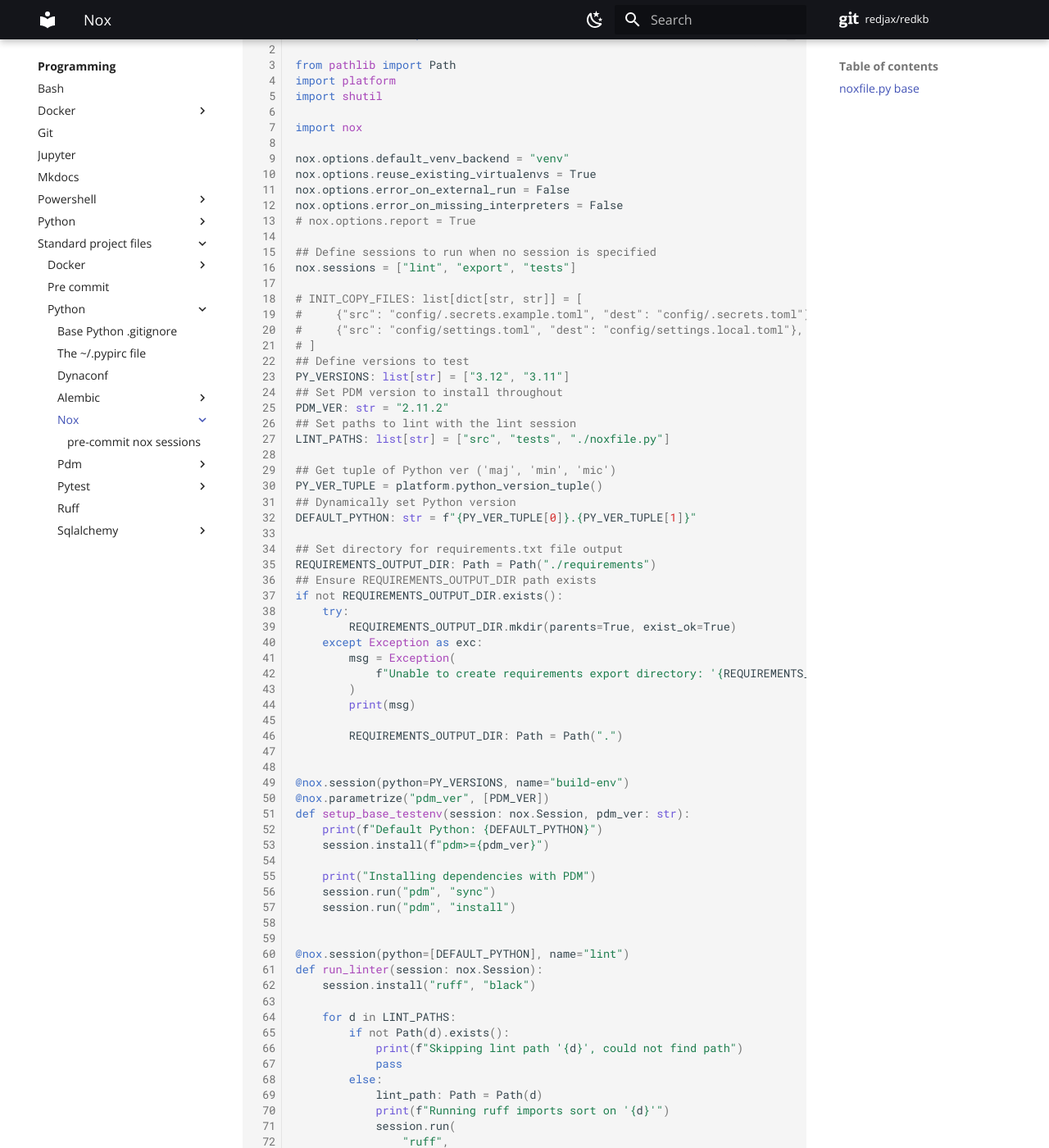
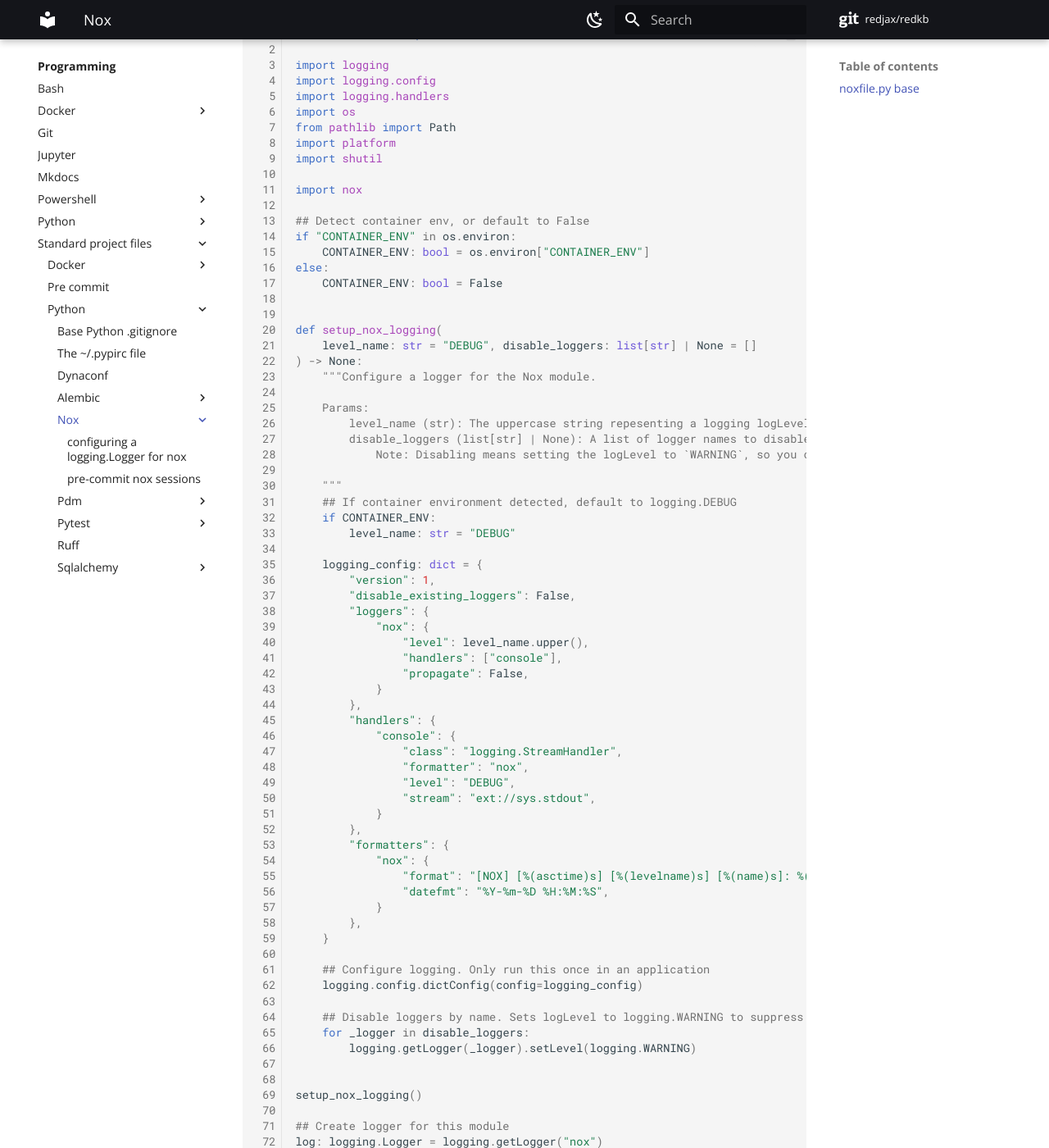
Before and after one commit to redjax/redkb, an MkDocs documentation site: the page built from docs/programming/standard-project-files/python/nox/index.md, in a window 1280 px wide and 1400 px high, scrolled down 1032 px. Shown: the whole window at 82% size. Built offline with MkDocs 1.6.1 and Material for MkDocs 9.7.7, drawn with Linux system fonts in a browser that asks for light colours; comment, search, counter and statistics services are not loaded; some of the changed text lies outside the part shown.

Commit message:
Update noxfile.
Add noxfile docs for logging.

Update noxfile in docs

````diff
--- a/docs/programming/standard-project-files/python/nox/index.md
+++ b/docs/programming/standard-project-files/python/nox/index.md
@@ -36,12 +36,80 @@
 ```py title="noxfile.py" linenums="1"
 from __future__ import annotations
 
+import logging
+import logging.config
+import logging.handlers
+import os
 from pathlib import Path
 import platform
 import shutil
 
 import nox
 
+## Detect container env, or default to False
+if "CONTAINER_ENV" in os.environ:
+    CONTAINER_ENV: bool = os.environ["CONTAINER_ENV"]
+else:
+    CONTAINER_ENV: bool = False
+
+
+def setup_nox_logging(
+    level_name: str = "DEBUG", disable_loggers: list[str] | None = []
+) -> None:
+    """Configure a logger for the Nox module.
+
+    Params:
+        level_name (str): The uppercase string repesenting a logging logLevel.
+        disable_loggers (list[str] | None): A list of logger names to disable, i.e. for 3rd party apps.
+            Note: Disabling means setting the logLevel to `WARNING`, so you can still see errors.
+
+    """
+    ## If container environment detected, default to logging.DEBUG
+    if CONTAINER_ENV:
+        level_name: str = "DEBUG"
+
+    logging_config: dict = {
+        "version": 1,
+        "disable_existing_loggers": False,
+        "loggers": {
+            "nox": {
+                "level": level_name.upper(),
+                "handlers": ["console"],
+                "propagate": False,
+            }
+        },
+        "handlers": {
+            "console": {
+                "class": "logging.StreamHandler",
+                "formatter": "nox",
+                "level": "DEBUG",
+                "stream": "ext://sys.stdout",
+            }
+        },
+        "formatters": {
+            "nox": {
+                "format": "[NOX] [%(asctime)s] [%(levelname)s] [%(name)s]: %(message)s",
+                "datefmt": "%Y-%m-%D %H:%M:%S",
+            }
+        },
+    }
+
+    ## Configure logging. Only run this once in an application
+    logging.config.dictConfig(config=logging_config)
+
+    ## Disable loggers by name. Sets logLevel to logging.WARNING to suppress all but warnings & errors
+    for _logger in disable_loggers:
+        logging.getLogger(_logger).setLevel(logging.WARNING)
+
+
+setup_nox_logging()
+
+## Create logger for this module
+log: logging.Logger = logging.getLogger("nox")
+
+log.info(f"[container_env:{CONTAINER_ENV}]")
+
+## Set nox options
 nox.options.default_venv_backend = "venv"
 nox.options.reuse_existing_virtualenvs = True
 nox.options.error_on_external_run = False
@@ -51,24 +119,21 @@
 ## Define sessions to run when no session is specified
 nox.sessions = ["lint", "export", "tests"]
 
-# INIT_COPY_FILES: list[dict[str, str]] = [
-#     {"src": "config/.secrets.example.toml", "dest": "config/.secrets.toml"},
-#     {"src": "config/settings.toml", "dest": "config/settings.local.toml"},
-# ]
 ## Define versions to test
 PY_VERSIONS: list[str] = ["3.12", "3.11"]
 ## Set PDM version to install throughout
-PDM_VER: str = "2.11.2"
+PDM_VER: str = "2.15.4"
 ## Set paths to lint with the lint session
-LINT_PATHS: list[str] = ["src", "tests", "./noxfile.py"]
+LINT_PATHS: list[str] = ["src", "tests"]
 
 ## Get tuple of Python ver ('maj', 'min', 'mic')
-PY_VER_TUPLE = platform.python_version_tuple()
+PY_VER_TUPLE: tuple[str, str, str] = platform.python_version_tuple()
 ## Dynamically set Python version
 DEFAULT_PYTHON: str = f"{PY_VER_TUPLE[0]}.{PY_VER_TUPLE[1]}"
 
 ## Set directory for requirements.txt file output
 REQUIREMENTS_OUTPUT_DIR: Path = Path("./requirements")
+
 ## Ensure REQUIREMENTS_OUTPUT_DIR path exists
 if not REQUIREMENTS_OUTPUT_DIR.exists():
     try:
@@ -77,33 +142,40 @@
         msg = Exception(
             f"Unable to create requirements export directory: '{REQUIREMENTS_OUTPUT_DIR}'. Details: {exc}"
         )
-        print(msg)
+        log.error(msg)
 
         REQUIREMENTS_OUTPUT_DIR: Path = Path(".")
+
+# INIT_COPY_FILES: list[dict[str, str]] = [
+#     {"src": "config/.secrets.example.toml", "dest": "config/.secrets.toml"},
+#     {"src": "config/settings.toml", "dest": "config/settings.local.toml"},
+# ]
 
 
 @nox.session(python=PY_VERSIONS, name="build-env")
 @nox.parametrize("pdm_ver", [PDM_VER])
 def setup_base_testenv(session: nox.Session, pdm_ver: str):
-    print(f"Default Python: {DEFAULT_PYTHON}")
+    log.debug(f"Default Python: {DEFAULT_PYTHON}")
     session.install(f"pdm>={pdm_ver}")
 
-    print("Installing dependencies with PDM")
+    log.info("Installing dependencies with PDM")
     session.run("pdm", "sync")
     session.run("pdm", "install")
 
 
 @nox.session(python=[DEFAULT_PYTHON], name="lint")
 def run_linter(session: nox.Session):
-    session.install("ruff", "black")
+    session.install("ruff")
+    # session.install("black")
 
+    log.info("Linting code")
     for d in LINT_PATHS:
         if not Path(d).exists():
-            print(f"Skipping lint path '{d}', could not find path")
+            log.warning(f"Skipping lint path '{d}', could not find path")
             pass
         else:
             lint_path: Path = Path(d)
-            print(f"Running ruff imports sort on '{d}'")
+            log.info(f"Running ruff imports sort on '{d}'")
             session.run(
                 "ruff",
                 "--select",
@@ -112,21 +184,31 @@
                 lint_path,
             )
 
-            print(f"Formatting '{d}' with Black")
-            session.run(
-                "black",
-                lint_path,
-            )
+            # log.info(f"Formatting '{d}' with Black")
+            # session.run(
+            #     "black",
+            #     lint_path,
+            # )
 
-            print(f"Running ruff checks on '{d}' with --fix")
+            log.info(f"Running ruff checks on '{d}' with --fix")
             session.run(
                 "ruff",
                 "check",
-                "--config",
-                "ruff.ci.toml",
+                # "--config",
+                # "ruff.ci.toml",
                 lint_path,
                 "--fix",
             )
+
+    log.info("Linting noxfile.py")
+    session.run(
+        "ruff",
+        "check",
+        # "--config",
+        # "ruff.ci.toml",
+        f"{Path('./noxfile.py')}",
+        "--fix",
+    )
 
 
 @nox.session(python=[DEFAULT_PYTHON], name="export")
@@ -134,7 +216,7 @@
 def export_requirements(session: nox.Session, pdm_ver: str):
     session.install(f"pdm>={pdm_ver}")
 
-    print("Exporting production requirements")
+    log.info("Exporting production requirements")
     session.run(
         "pdm",
         "export",
@@ -144,7 +226,7 @@
         "--without-hashes",
     )
 
-    print("Exporting development requirements")
+    log.info("Exporting development requirements")
     session.run(
         "pdm",
         "export",
@@ -154,7 +236,7 @@
         "--without-hashes",
     )
 
-    # print("Exporting CI requirements")
+    # log.info("Exporting CI requirements")
     # session.run(
     #     "pdm",
     #     "export",
@@ -172,7 +254,7 @@
     session.install(f"pdm>={pdm_ver}")
     session.run("pdm", "install")
 
-    print("Running Pytest tests")
+    log.info("Running Pytest tests")
     session.run(
         "pdm",
         "run",
@@ -190,7 +272,7 @@
     session.install("pre-commit")
     session.run("pre-commit")
 
-    print("Running all pre-commit hooks")
+    log.info("Running all pre-commit hooks")
     session.run("pre-commit", "run")
 
 
@@ -198,7 +280,7 @@
 def run_pre_commit_autoupdate(session: nox.Session):
     session.install(f"pre-commit")
 
-    print("Running pre-commit autoupdate")
+    log.info("Running pre-commit autoupdate")
     session.run("pre-commit", "autoupdate")
 
 
@@ -206,14 +288,15 @@
 def run_pre_commit_nbstripout(session: nox.Session):
     session.install(f"pre-commit")
 
-    print("Running nbstripout pre-commit hook")
+    log.info("Running nbstripout pre-commit hook")
     session.run("pre-commit", "run", "nbstripout")
 
 
 # @nox.session(python=[PY_VER_TUPLE], name="init-setup")
 # def run_initial_setup(session: nox.Session):
+#     log.info(f"Running initial setup.")
 #     if INIT_COPY_FILES is None:
-#         print(f"INIT_COPY_FILES is empty. Skipping")
+#         log.warning(f"INIT_COPY_FILES is empty. Skipping")
 #         pass
 
 #     else:
@@ -222,13 +305,13 @@
 #             src = Path(pair_dict["src"])
 #             dest = Path(pair_dict["dest"])
 #             if not dest.exists():
-#                 print(f"Copying {src} to {dest}")
+#                 log.info(f"Copying {src} to {dest}")
 #                 try:
 #                     shutil.copy(src, dest)
 #                 except Exception as exc:
 #                     msg = Exception(
 #                         f"Unhandled exception copying file from '{src}' to '{dest}'. Details: {exc}"
 #                     )
-#                     print(f"[ERROR] {msg}")
+#                     log.error(msg)
 
 ```
````
Also changed, not shown: docs/index.md (+1 -0 lines), docs/programming/standard-project-files/python/nox/nox-logger.md (added, +134 -0 lines), noxfile.py (+113 -26 lines).
